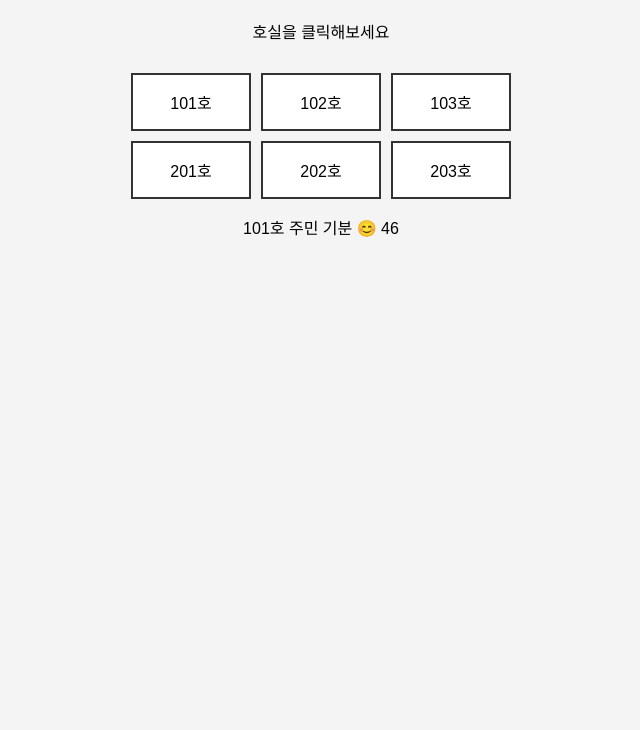
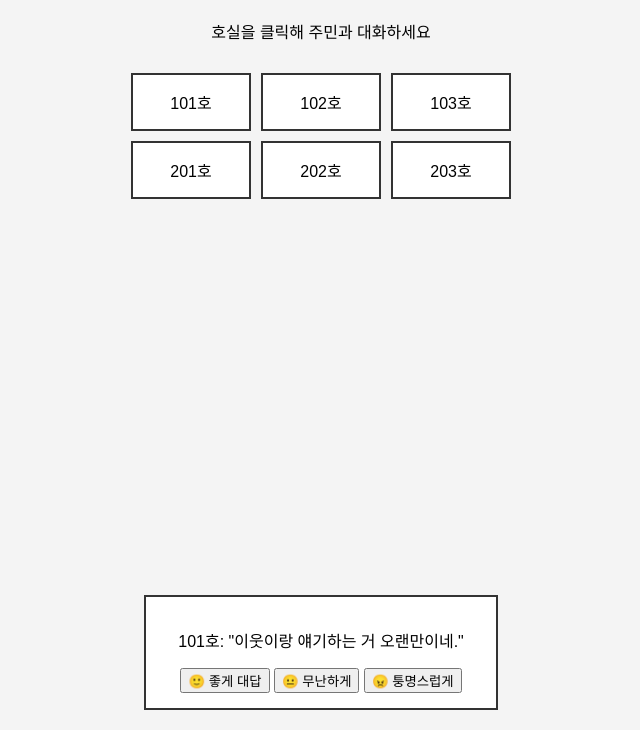
Before and after one commit to gipkayong339-ux/gipkayong339-ux.io, a plain HTML site: page index.html in a window 1280 px wide. Both pictures are taken after a click on the element "101호". Shown: the part 70-800 px from the top of the page, without its empty margins (319-959 px from the left). Drawn offline with Linux system fonts and the light colour scheme.

Commit message:
index.html

```diff
--- a/index.html
+++ b/index.html
@@ -25,42 +25,127 @@
     .room:hover {
       background: #e0f7fa;
     }
+    #dialogueBox {
+      display: none;
+      position: fixed;
+      bottom: 20px;
+      left: 50%;
+      transform: translateX(-50%);
+      background: white;
+      border: 2px solid #333;
+      padding: 15px;
+      width: 320px;
+    }
   </style>
 </head>
 <body>
 
   <h1>🏢 아파트 시뮬레이터</h1>
-  <p>호실을 클릭해보세요</p>
+  <p>호실을 클릭해 주민과 대화하세요</p>
 
   <div class="apartment" id="apartment"></div>
+  <p id="status"></p>
 
-  <p id="status"></p>
+  <!-- 대화창 -->
+  <div id="dialogueBox">
+    <p id="dialogueText"></p>
+    <button onclick="reply(0)">🙂 좋게 대답</button>
+    <button onclick="reply(1)">😐 무난하게</button>
+    <button onclick="reply(2)">😠 퉁명스럽게</button>
+  </div>
 
   <script>
     const apartment = document.getElementById("apartment");
     const status = document.getElementById("status");
 
+    // ✅ 여기!!! 주민 데이터는 여기에 있음
     const residents = [
-      { room: "101호", mood: 50 },
-      { room: "102호", mood: 70 },
-      { room: "103호", mood: 30 },
-      { room: "201호", mood: 80 },
-      { room: "202호", mood: 60 },
-      { room: "203호", mood: 40 },
+      {
+        room: "101호",
+        mood: 50,
+        dialogues: [
+          "요즘 아파트 조용하지 않아?",
+          "엘리베이터 또 고장났더라.",
+          "이웃이랑 얘기하는 거 오랜만이네."
+        ]
+      },
+      {
+        room: "102호",
+        mood: 70,
+        dialogues: [
+          "오늘 날씨 진짜 좋다.",
+          "커피 좋아해?",
+          "여기 살기 꽤 괜찮지?"
+        ]
+      },
+      {
+        room: "103호",
+        mood: 30,
+        dialogues: [
+          "솔직히 요즘 좀 힘들어.",
+          "위층 소음 때문에 잠을 못 잤어.",
+          "말 걸어줘서 고마워."
+        ]
+      },
+      {
+        room: "201호",
+        mood: 80,
+        dialogues: [
+          "오늘 기분 최고야!",
+          "좋은 일 있었어.",
+          "하루가 너무 잘 풀리네."
+        ]
+      },
+      {
+        room: "202호",
+        mood: 60,
+        dialogues: [
+          "그냥 평범한 하루네.",
+          "요즘 좀 피곤해.",
+          "아파트 생활 익숙해졌어."
+        ]
+      },
+      {
+        room: "203호",
+        mood: 40,
+        dialogues: [
+          "별일 없어.",
+          "조금 예민한 날이야.",
+          "지금은 혼자 있고 싶어."
+        ]
+      }
     ];
+
+    let currentResident = null;
+
+    function openDialogue(resident) {
+      currentResident = resident;
+      const dialogue =
+        resident.dialogues[Math.floor(Math.random() * resident.dialogues.length)];
+
+      document.getElementById("dialogueText").innerText =
+        `${resident.room}: "${dialogue}"`;
+
+      document.getElementById("dialogueBox").style.display = "block";
+    }
+
+    function reply(type) {
+      if (type === 0) currentResident.mood += 10;
+      if (type === 2) currentResident.mood -= 10;
+
+      currentResident.mood = Math.max(0, Math.min(100, currentResident.mood));
+
+      status.innerText =
+        `${currentResident.room}와 대화함 😊 기분 ${currentResident.mood}`;
+
+      document.getElementById("dialogueBox").style.display = "none";
+    }
 
     residents.forEach(resident => {
       const div = document.createElement("div");
       div.className = "room";
       div.innerText = resident.room;
-
-      div.onclick = () => {
-        resident.mood += Math.floor(Math.random() * 11) - 5;
-        resident.mood = Math.max(0, Math.min(100, resident.mood));
-        status.innerText =
-          `${resident.room} 주민 기분 😊 ${resident.mood}`;
-      };
-
+      div.onclick = () => openDialogue(resident);
       apartment.appendChild(div);
     });
   </script>
```
